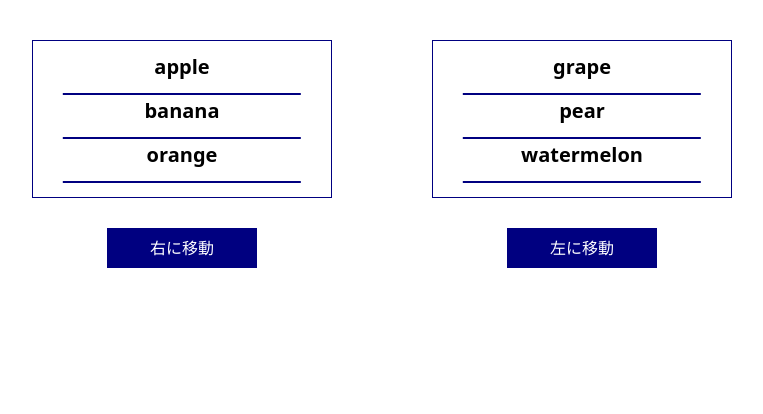
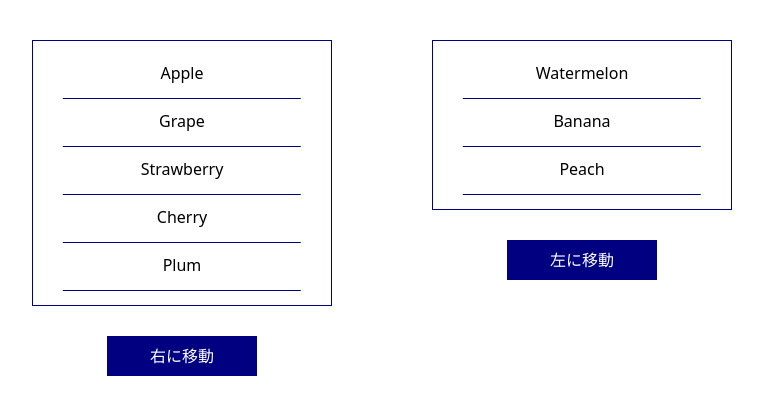
Before and after one commit to katayama8000/rust-devcontainer, a Vue app: page / in a window 1280 px wide. Shown: the top 414 px of the page, without its empty margins (258-1021 px from the left). Built offline with nearby package versions, Linux system fonts and the light colour scheme.

Commit message:
♻️ refa

```diff
--- a/src/App.vue
+++ b/src/App.vue
@@ -1,11 +1,6 @@
 <script setup lang="ts">
-import { computed } from "@vue/reactivity";
-import { useStore } from "vuex";
-import { key } from "./store";
 import leftList from "./components/LeftList.vue";
 import rightList from "./components/RightList.vue";
-
-const store = useStore(key);
 </script>
 
 <template>
--- a/src/components/LeftList.vue
+++ b/src/components/LeftList.vue
@@ -2,7 +2,7 @@
 import { computed } from "@vue/reactivity";
 import { useStore } from "vuex";
 import { key } from "../store";
-defineProps<{ msg: string }>();
+
 const store = useStore(key);
 //leftItems
 const leftItems = computed<string[]>(() => {
@@ -20,9 +20,9 @@ const moveLeftToRight = (): void => {
       v-if="leftItems.length > 0"
       class="w-[300px] border-navy text-center pb-6"
     >
-      <div v-for="item in leftItems" :key="item" class="mt-2">
+      <div v-for="item in leftItems" :key="item" class="mt-4">
         <div class="p-1 navy_underline">
-          <span class="font-bold text-xl">
+          <span class="text-[16px]">
             {{ item }}
           </span>
         </div>
@@ -31,7 +31,7 @@ const moveLeftToRight = (): void => {
     <div class="m-auto w-[150px] mt-[30px]">
       <button
         @click="moveLeftToRight"
-        class="bg-purple-200 w-[150px] text-center h-[40px] bg-color-navy text-white"
+        class="w-[150px] text-center h-[40px] bg-color-navy text-white"
       >
         右に移動
       </button>
--- a/src/components/RightList.vue
+++ b/src/components/RightList.vue
@@ -21,9 +21,9 @@ const rightItems = computed<string[]>(() => {
       v-if="rightItems.length > 0"
       class="w-[300px] border-navy text-center pb-6"
     >
-      <div v-for="item in rightItems" :key="item" class="mt-2">
+      <div v-for="item in rightItems" :key="item" class="mt-4">
         <div class="p-1 navy_underline">
-          <span class="font-bold text-xl">
+          <span class="text-[16px]">
             {{ item }}
           </span>
         </div>
@@ -32,7 +32,7 @@ const rightItems = computed<string[]>(() => {
     <div class="m-auto w-[150px] mt-[30px]">
       <button
         @click="moveRightToLeft"
-        class="bg-purple-200 w-[150px] text-center h-[40px] bg-color-navy text-white"
+        class="w-[150px] text-center h-[40px] bg-color-navy text-white"
       >
         左に移動
       </button>
--- a/src/index.css
+++ b/src/index.css
@@ -22,6 +22,6 @@
   transform: translate(-50%);
   bottom: -10px;
   width: 80%;
-  height: 2px;
+  height: 1px;
   background-color: navy;
 }
--- a/src/store/index.ts
+++ b/src/store/index.ts
@@ -1,19 +1,19 @@
 import { InjectionKey } from "vue";
 import { createStore, Store } from "vuex";
 
-// ストアのステートに対して型を定義します
+// ストアのステートに対して型を定義
 export interface State {
   leftItems: string[];
   rightItems: string[];
 }
 
-// インジェクションキーを定義します
+// インジェクションキーを定義
 export const key: InjectionKey<Store<State>> = Symbol();
 
 export const store = createStore<State>({
   state: {
-    leftItems: ["apple", "banana", "orange"],
-    rightItems: ["grape", "pear", "watermelon"],
+    leftItems: ["Apple", "Grape", "Strawberry", "Cherry", "Plum"],
+    rightItems: ["Watermelon", "Banana", "Peach"],
   },
   getters: {},
   mutations: {
```
